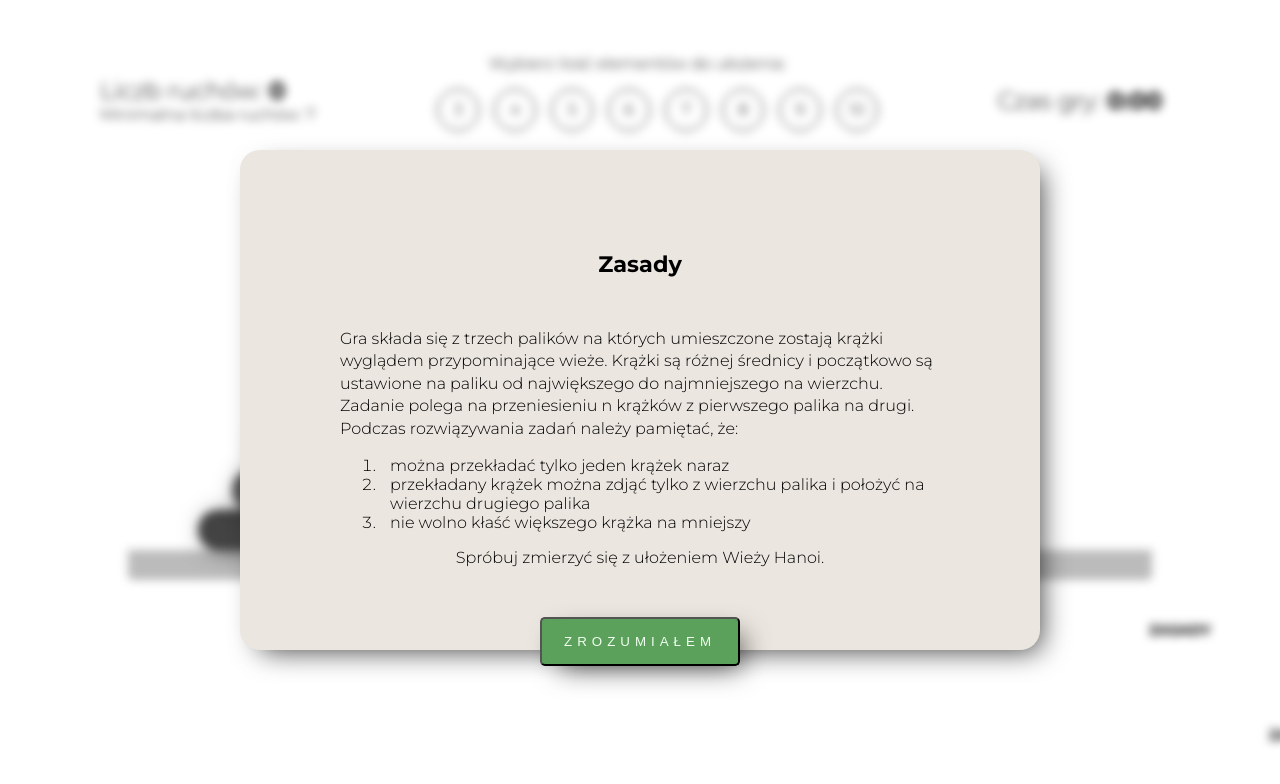
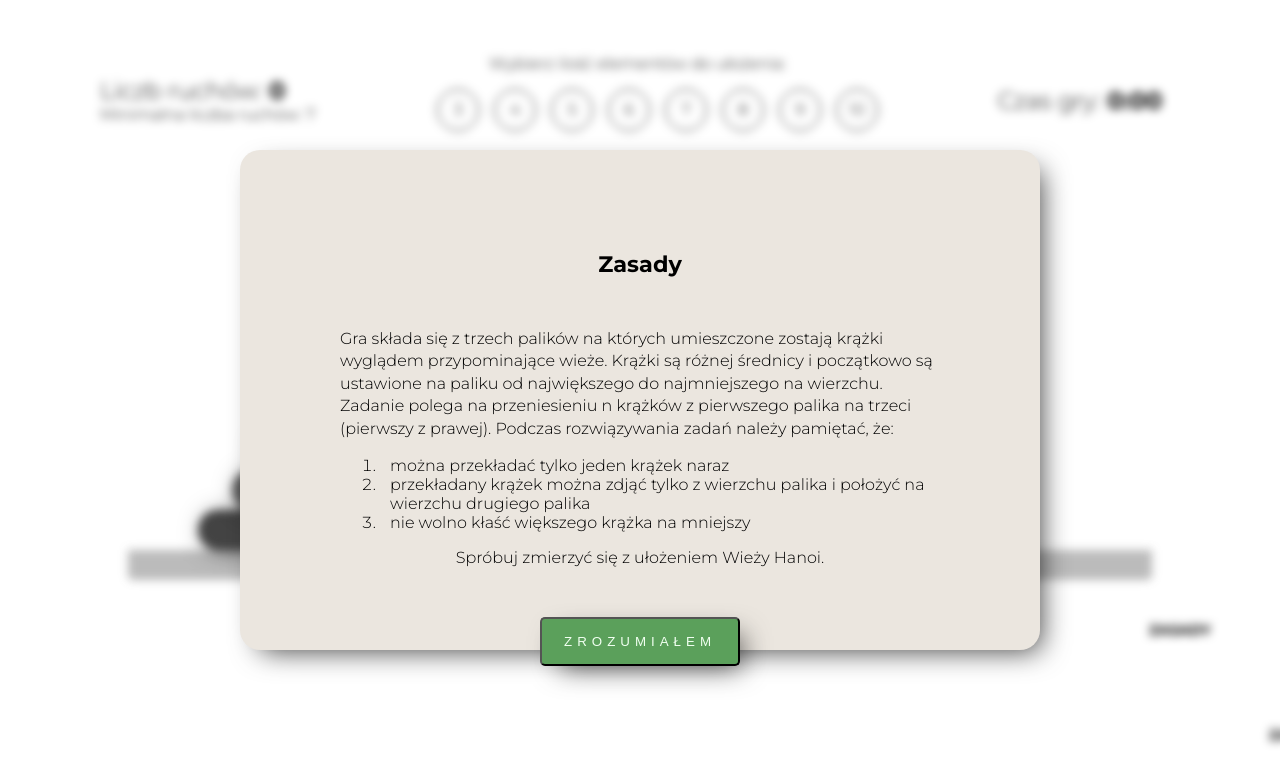
Before and after one commit to MatiSami/hanoi-tower, a plain HTML site: page index.html in a window 1280 px wide. Shown: the top 784 px of the page. Drawn offline with Linux system fonts and the light colour scheme.

Commit message:
correct instruction text

```diff
--- a/index.html
+++ b/index.html
@@ -75,7 +75,7 @@
         <div class="game-rules-text">
             Gra składa się z trzech palików na których umieszczone zostają krążki wyglądem przypominające wieże. Krążki
             są różnej średnicy i początkowo są ustawione na paliku od największego do najmniejszego na wierzchu. Zadanie
-            polega na przeniesieniu n krążków z pierwszego palika na drugi. Podczas rozwiązywania zadań należy pamiętać,
+            polega na przeniesieniu n krążków z pierwszego palika na trzeci (pierwszy z prawej). Podczas rozwiązywania zadań należy pamiętać,
             że:
         </div>
         <ol class="game-rules-list">
```
